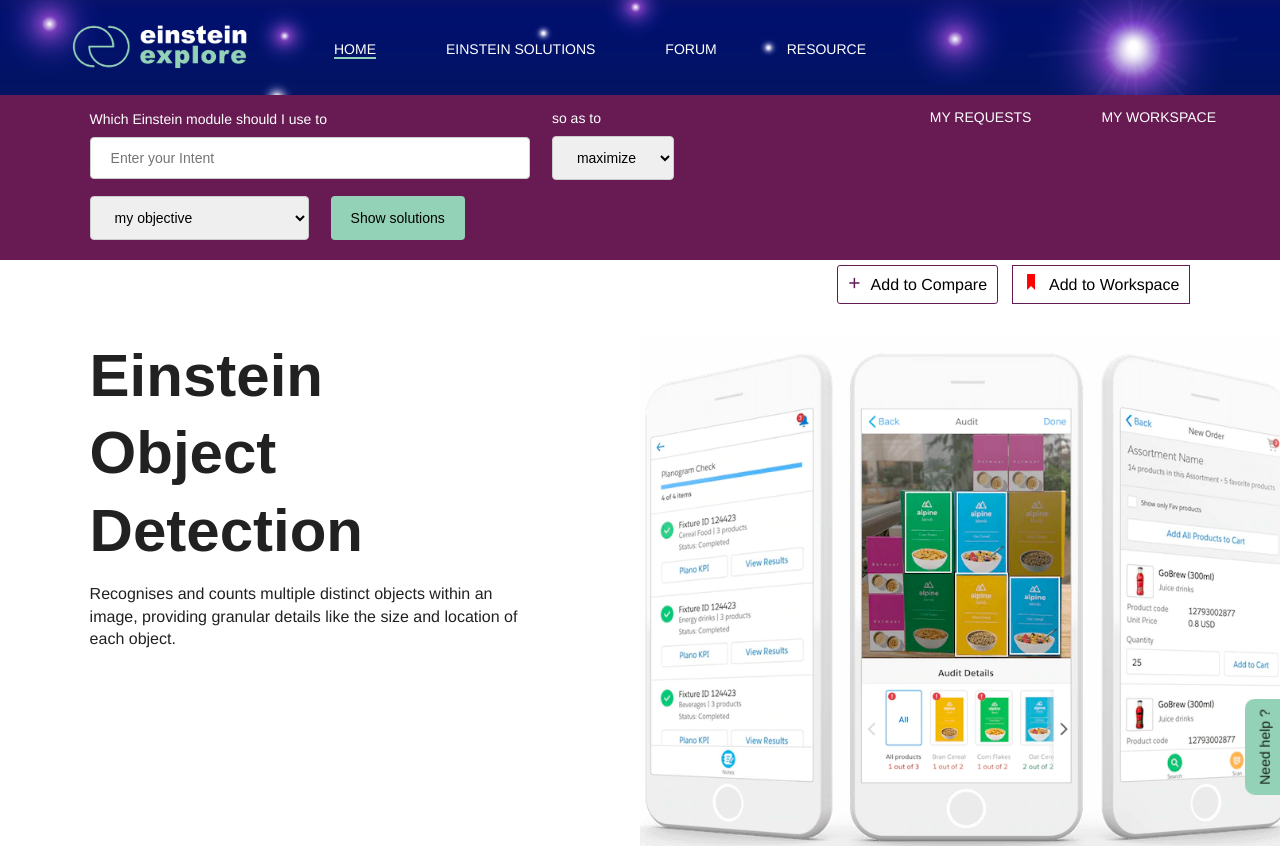
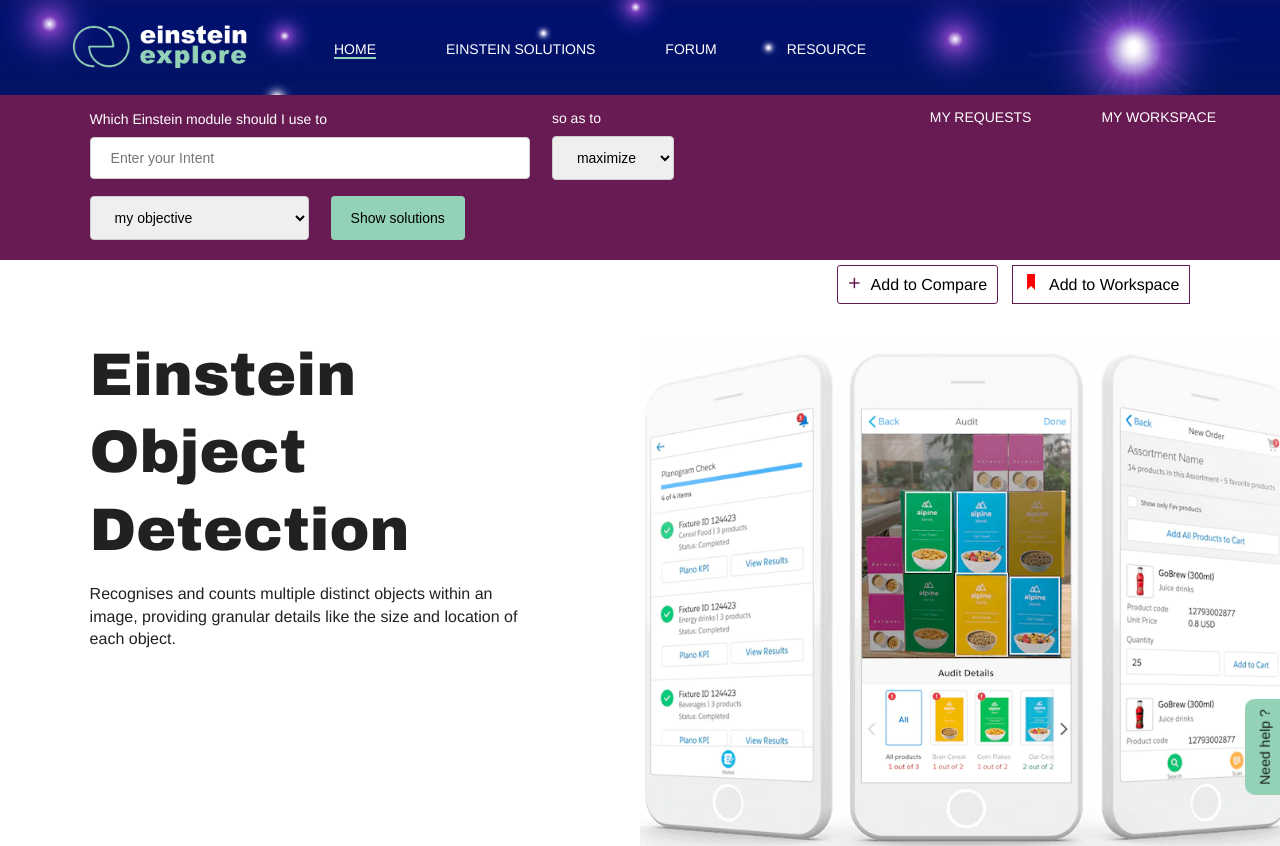
Before and after one commit to sushmita799/Einstein, a React (Create React App) app: page /productresults in a window 1280 px wide. Shown: the top 846 px of the page. Built offline with nearby package versions, Linux system fonts and the light colour scheme; a web font is replaced by a local one.

Commit message:
CSS change

```diff
--- a/public/style.css
+++ b/public/style.css
@@ -374,7 +374,7 @@
 
 .searchProductHeader {
     font-size: 60px;
-    font-family: Arial;
+    font-family: Arial black;
     width: 55%;
 }
 
```
